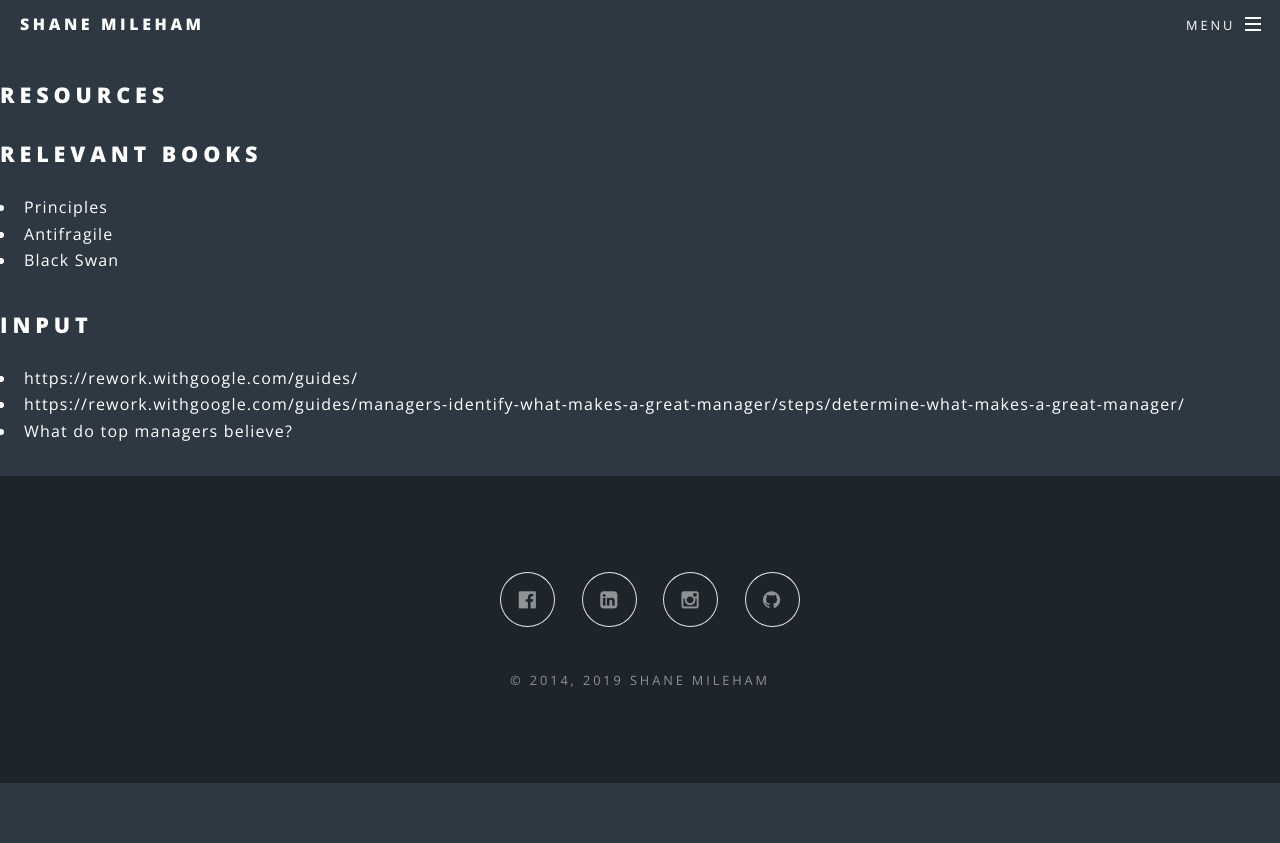
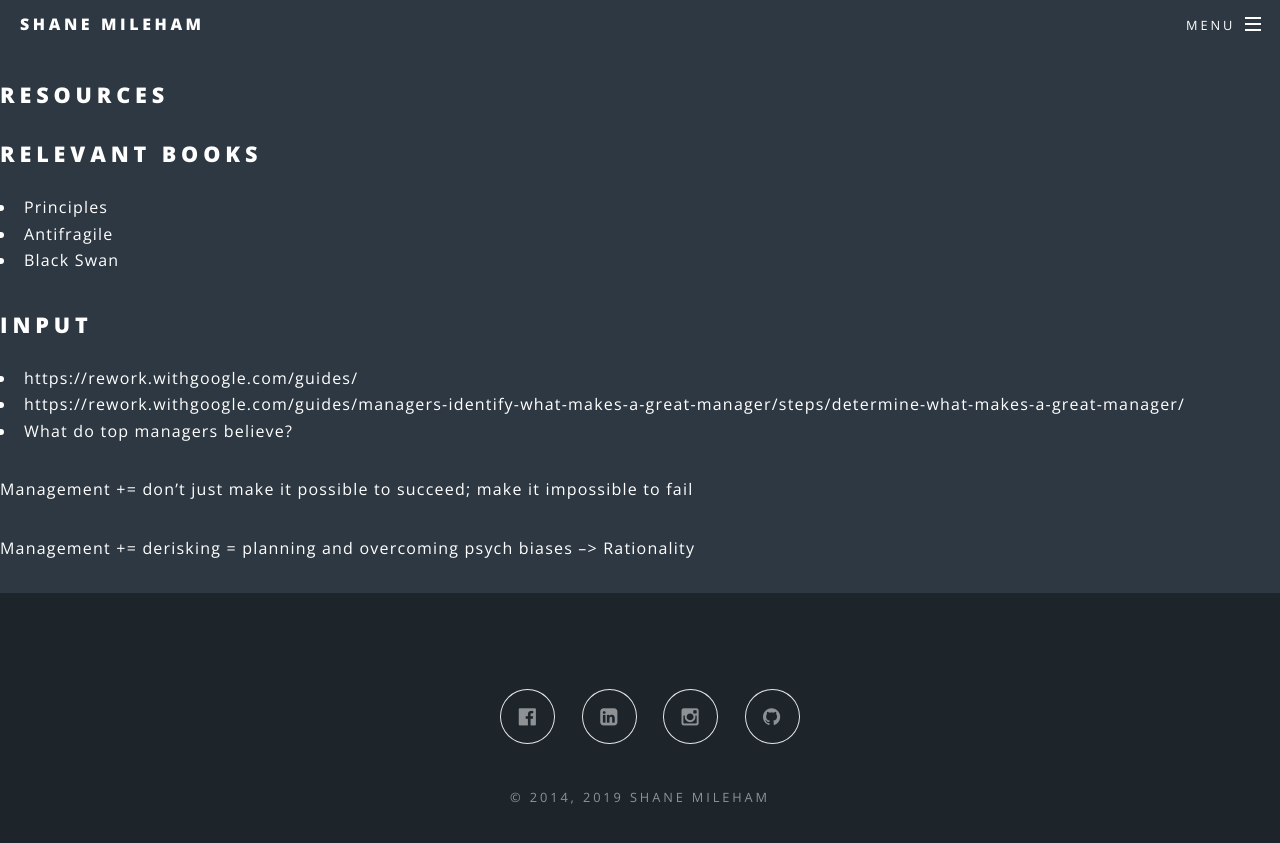
Before and after one commit to shanemileham/shanemileham.github.io, a Jekyll site: the page built from _kb/professional/management/management.md, in a window 1280 px wide and 900 px high, scrolled down 3347 px. Shown: the top 843 px of the window. Built offline with Jekyll 4.4.1, drawn with Linux system fonts in a browser that asks for light colours; comment, search, counter and statistics services are not loaded; before the commit the page ends 4130 px from its top, so only the background shows below that.

Commit message:
Added management notes

```diff
--- a/_kb/professional/management/management.md
+++ b/_kb/professional/management/management.md
@@ -120,3 +120,7 @@ For a given person you need something from, learn their world:
 - https://rework.withgoogle.com/guides/
 - https://rework.withgoogle.com/guides/managers-identify-what-makes-a-great-manager/steps/determine-what-makes-a-great-manager/
 - What do top managers believe?
+
+Management += don't just make it possible to succeed; make it impossible to fail
+
+Management += derisking = planning and overcoming psych biases --> Rationality
```
